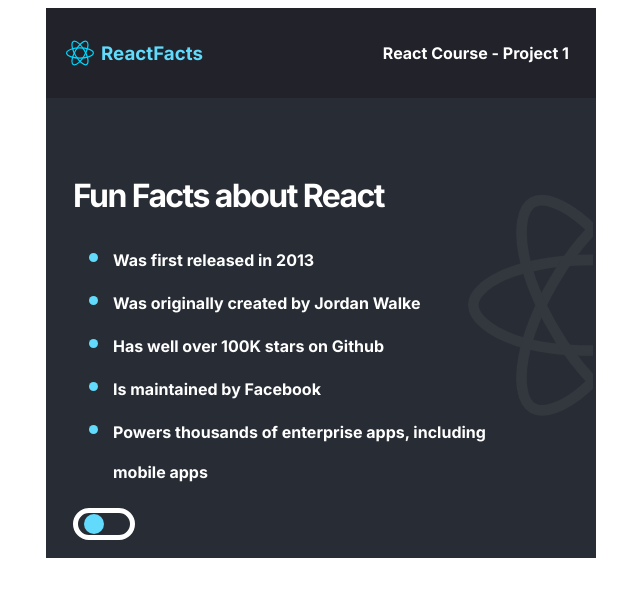
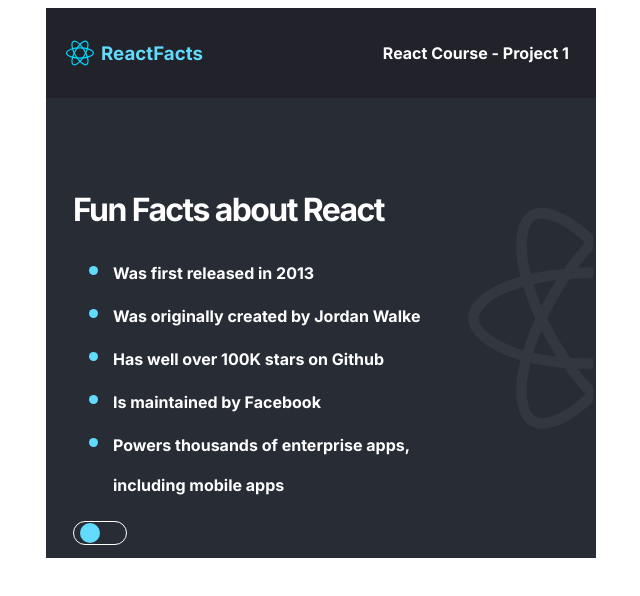
Before and after one commit to trrapp12/react-facts, a React (Create React App) app: page / in a window 1280 px wide. Shown: the top 596 px of the page, without its empty margins (319-959 px from the left). Built offline with nearby package versions, Linux system fonts and the light colour scheme; a web font is replaced by a local one.

Commit message:
used state and props and ternary operators to create a light and dark mode

```diff
--- a/src/App.js
+++ b/src/App.js
@@ -3,10 +3,20 @@ import Nav from "./components/Nav"
 import Body from "./components/Body"
 
 function App () {
+
+  const [isDark, setDarkMode] = React.useState(true)
+
+  function toggle() {
+      setDarkMode(prevState => !prevState)
+  }
+
   return (
-    <div className="main-container">
-      <Nav />
-      <Body />
+    <div className={isDark ? "main-container background-dark" : "main-container background-light border--light"}>
+      <Nav/>
+      <Body
+      toggle={toggle}
+      isDark={isDark}
+      />
     </div>
   )
 }
--- a/src/components/Body.js
+++ b/src/components/Body.js
@@ -1,20 +1,25 @@
 import React from 'react'
 import largeLogo from "../images/large_group.svg"
-import Button from './Button'
 
-function Body () {
+function Body (props) {
+
+  console.log(props.isDark)
+
   return (
-    <div className="body--container">
-      <h1 className="body--title condensed-letter-spacing">Fun Facts about React</h1>
+    <div className={props.isDark ? "body--container" : "body--container background-light"}>
+      <h1 className={props.isDark ? "body--title condensed-letter-spacing" : "condensed-letter-spacing font-light"}>Fun Facts about React</h1>
       <ul>
-        <li className="body--list-items">Was first released in 2013</li>
-        <li className="body--list-items">Was originally created by Jordan Walke</li>
-        <li className="body--list-items">Has well over 100K stars on Github</li>
-        <li className="body--list-items">Is maintained by Facebook</li>
-        <li className="body--list-items">Powers thousands of enterprise apps, including mobile apps</li>
+        <li className={props.isDark ? "body--list-items" : "body--list-items font-light"}>Was first released in 2013</li>
+        <li className={props.isDark ? "body--list-items" : "body--list-items font-light"}>Was originally created by Jordan Walke</li>
+        <li className={props.isDark ? "body--list-items" : "body--list-items font-light"}>Has well over 100K stars on Github</li>
+        <li className={props.isDark ? "body--list-items" : "body--list-items font-light"}>Is maintained by Facebook</li>
+        <li className={props.isDark ? "body--list-items" : "body--list-items font-light"}>Powers thousands of enterprise apps, including mobile apps</li>
       </ul>
       <img className="large-logo" src={largeLogo} alt="subdued react logo on background"></img>
-      <Button/>
+      <button onClick={() => props.toggle()} id='circle' className={props.isDark ? 'clicked' : 'not-clicked'}>
+            <div id="circle" className="circle"></div>
+            <div className="empty"></div>
+        </button>
     </div>
   )
 }
--- a/src/components/Button.js
+++ /dev/null
@@ -1,17 +0,0 @@
-import React from 'react'
-
-export default function Button(props) {
-
-    const [isDark, setDarkMode] = React.useState(true)
-
-    function toggle() {
-        setDarkMode(prevState => !prevState)
-    }
-
-    return (
-        <button className={isDark ? 'clicked' : 'not-clicked'}>
-            <div onClick={toggle} id="circle" className="circle"></div>
-            <div className="empty"></div>
-        </button>
-    )
-}
--- a/src/index.css
+++ b/src/index.css
@@ -1,4 +1,8 @@
 /* normalizes container */
+
+* {
+  box-sizing: border-box;
+}
 
 html {
   min-height: 100vh;
@@ -12,7 +16,7 @@ root {
 .clicked {
   min-width: max-content;
   border-radius: 25px;
-  border: 5px solid white;
+  border: 1px solid white;
   min-height: max-content;
   background-color: #282D35;
   display: flex;
@@ -23,7 +27,7 @@ root {
 .not-clicked {
   min-width: max-content;
   border-radius: 25px;
-  border: 5px solid white;
+  border: 1px solid white;
   min-height: max-content;
   background-color: #282D35;
   display: flex;
@@ -34,13 +38,24 @@ root {
 /* additional classes */
 .body--container {
   margin: 57px 0 0 27px;
-  height: 100%;
 }
 
 .body--list-items {
   font-size: 16px;
   font-weight: 400;
   color: #FFFFFF;
+}
+
+.font-light {
+  color: #272D35;
+}
+
+.background-light {
+  background-color: white;
+}
+
+.background-dark {
+  background-color: #282D35;
 }
 
 .body--list-items::marker {
@@ -52,6 +67,10 @@ root {
 
 .body--title {
   color: white;
+}
+
+.border--light {
+  border: 1px solid #282D35;
 }
 
 .circle {
@@ -90,7 +109,6 @@ img {
   height: 550px;
   margin: auto;
   padding: 0;
-  background-color: #282D35;
   font-family: 'Inter', sans-serif;
   max-width: 550px;
 }
```
Also changed, not shown: src/App.css (added).
